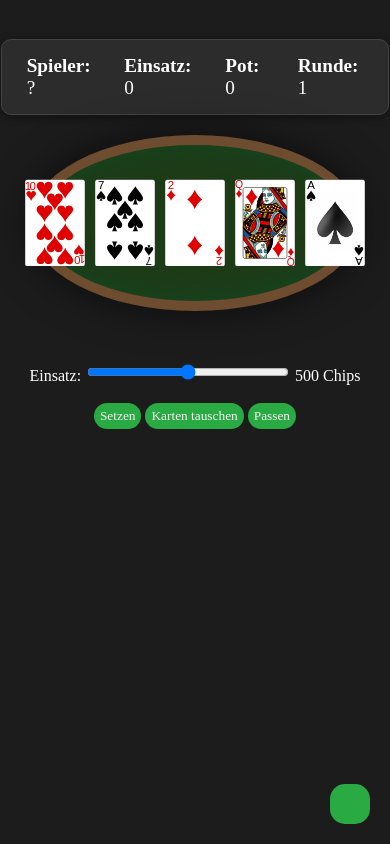
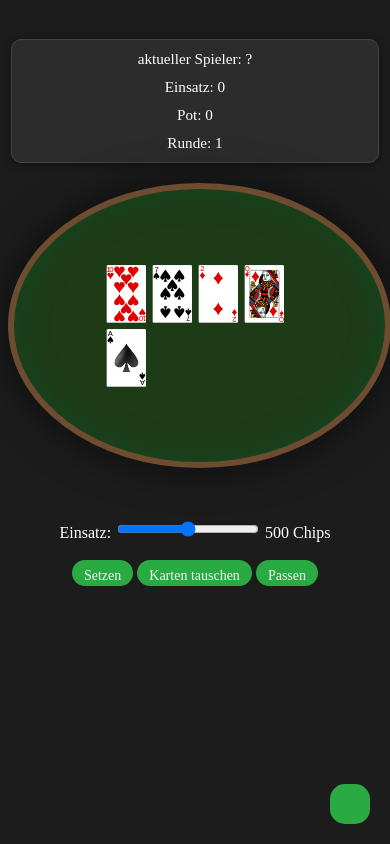
Before and after one commit to DanielSchnell1/Web-Engineering, a website: page public/html/game.html in a window 390 px wide. Drawn offline with nearby package versions, Linux system fonts and the light colour scheme; no server answers; some icons are missing.

Commit message:
fix double name in statusbar + responsive design in game and lobby

```diff
--- a/public/css/game.css
+++ b/public/css/game.css
@@ -132,3 +132,100 @@ img {
   max-width: 900px;
   width: 90%;
 }
+
+/* Responsive adjustments */
+@media (max-width: 1024px) {
+  .table {
+    width: 90vw;
+    height: 50vw;
+  }
+
+  .community-cards img {
+    width: 50px;
+  }
+
+  .playername {
+    font-size: 140%;
+  }
+
+  .controls input[type=range] {
+    width: 160px;
+  }
+
+  .cards img {
+    width: 70px;
+  }
+}
+
+@media (max-width: 768px) {
+  .table {
+    width: 95vw;
+    height: 60vw;
+    max-height: 400px;
+  }
+
+  .controls {
+    flex-direction: column;
+    align-items: center;
+    gap: 12px;
+  }
+
+  .playername {
+    font-size: 120%;
+    text-align: center;
+  }
+
+  .cards {
+    flex-direction: column;
+    align-items: center;
+    gap: 8px;
+  }
+
+  .cards img {
+    width: 50px;
+  }
+
+  .community-cards {
+    flex-wrap: wrap;
+    gap: 6px;
+  }
+
+  .community-cards img {
+    width: 45px;
+  }
+
+  .infobar {
+    flex-direction: column;
+    gap: 10px;
+    font-size: 1em;
+  }
+}
+
+@media (max-width: 480px) {
+  .table {
+    height: 70vw;
+    border-width: 6px;
+  }
+
+  .controls input[type=range] {
+    width: 140px;
+  }
+
+  .cards img,
+  .community-cards img {
+    width: 40px;
+  }
+
+  button,
+  #betButton,
+  #drawButton,
+  #foldButton {
+    font-size: 14px;
+    padding: 8px 12px;
+  }
+
+  .infobar {
+    font-size: 0.95em;
+    padding: 10px 15px;
+  }
+}
--- a/public/css/index.css
+++ b/public/css/index.css
@@ -1,23 +1,35 @@
 * {
    font-family: initial;
-}
-
-#lobbyDiv {
-  border: 2px solid #524f4f;
-  padding: 20px;
-  box-sizing: border-box;
-  background-color: #434343;
-  border-radius: 8px;
-  display: flex;
-  flex-direction: column;
-  gap: 10px;
-  align-items: center;
 }
 
 #lobbyDiv * {
     padding: 5% auto 5% auto;
     font-family: 'League Spartan', sans-serif;
 }
+
 #lobbyDiv *:hover{
     box-shadow: 0 4px 8px rgba(0, 0, 0, 0.3);
 }
+
+@media (max-width: 600px) {
+  #lobbyDiv {
+    width: 90vw;
+    padding: 30px 15px;
+  }
+
+  #lobbyDiv input[type="text"],
+  #lobbyDiv button {
+    font-size: 1.2em;
+    padding: 14px 20px;
+  }
+
+  h1 {
+    font-size: 2.5em;
+  }
+
+  body {
+    justify-content: center;
+    align-items: center;
+    padding: 0;
+  }
+}
--- a/public/css/lobby.css
+++ b/public/css/lobby.css
@@ -147,3 +147,46 @@ dialog {
   border-radius: 10px;
   padding: 20px;
 }
+
+/* Mobile Portrait (unter 600px) */
+@media (max-width: 600px) {
+  body {
+    padding: 20px;
+  }
+
+  h1 {
+    font-size: 2em;
+  }
+
+  #lobbyDiv {
+    width: 100%;
+    padding: 15px;
+    gap: 10px;
+  }
+
+  #lobbyDiv input[type="text"],
+  #submit,
+  #start {
+    width: 100%;
+    font-size: 1em;
+  }
+
+  #copyBtn {
+    width: 100%;
+  }
+}
+
+/* Tablets (600px–900px) */
+@media (max-width: 900px) {
+  #lobbyDiv {
+    width: 80%;
+  }
+
+  h1 {
+    font-size: 2.5em;
+  }
+
+  #start {
+    font-size: 1em;
+  }
+}
--- a/public/html/game.html
+++ b/public/html/game.html
@@ -12,10 +12,10 @@
 </head>
 <body>
   <div class="infobar">
-    <div><strong>Spieler:</strong> <span id="currentPlayer">?</span></div>
-    <div><strong>Einsatz:</strong> <span id="currentBet">0</span></div>
-    <div><strong>Pot:</strong> <span id="currentPot">0</span></div>
-    <div><strong>Runde:</strong> <span id="currentRound">1</span></div>
+    <div><span id="currentPlayer">aktueller Spieler: ?</span></div>
+    <div><span id="currentBet">Einsatz: 0</span></div>
+    <div><span id="currentPot">Pot: 0</span></div>
+    <div><span id="currentRound">Runde: 1</span></div>
   </div>
   <div class="table" id="table">
     <div id="players"></div>
```
